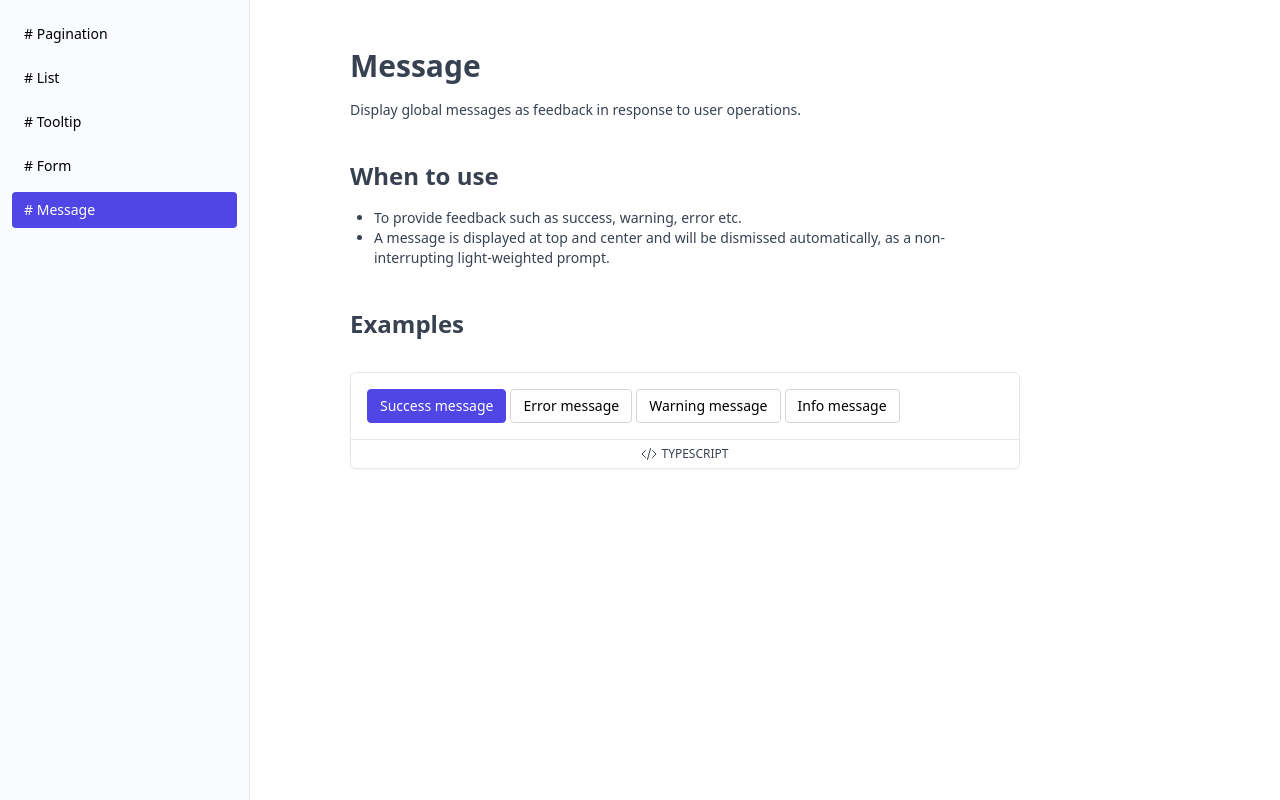
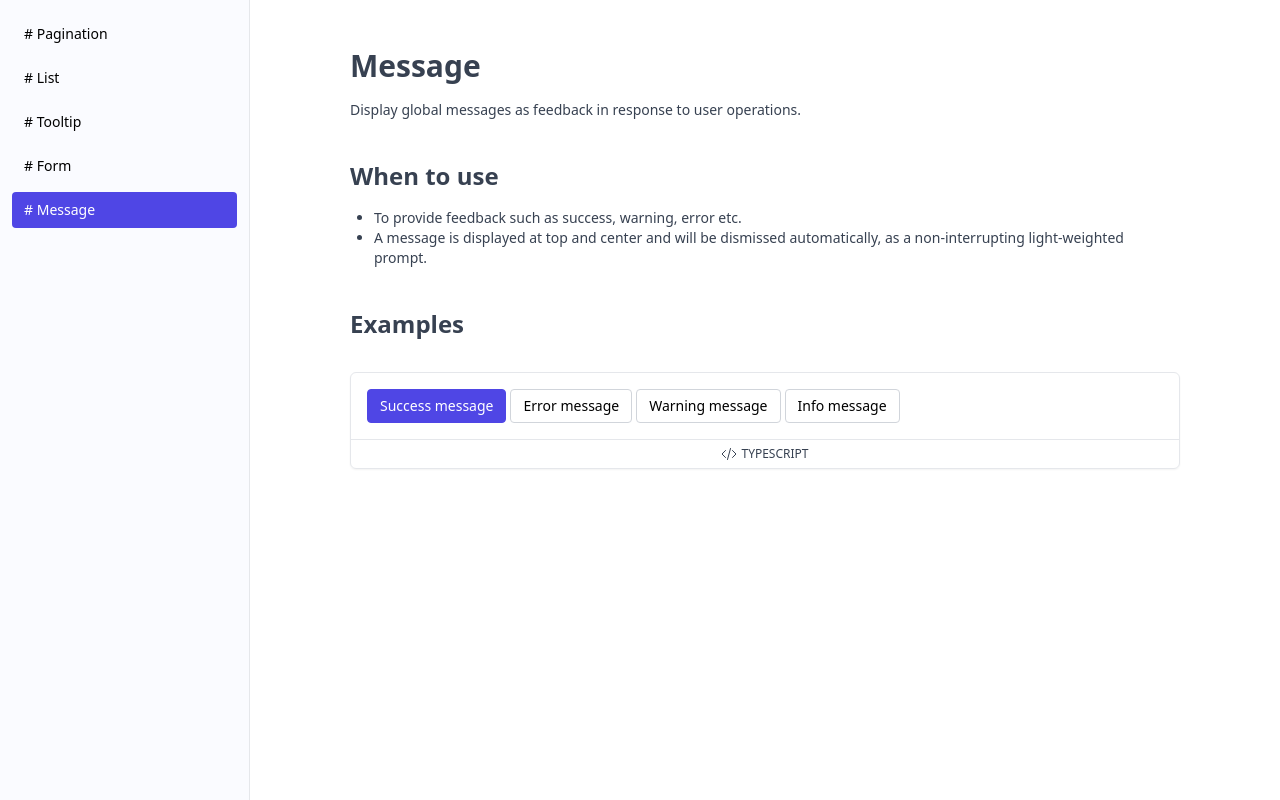
Before and after one commit to hudy9x/komponents, a React (Create React App) app: page / in a window 1280 px wide. Built offline with nearby package versions, Linux system fonts and the light colour scheme; a small style sheet from the web is missing.

Commit message:
chore: update style

```diff
--- a/src/index.css
+++ b/src/index.css
@@ -29,6 +29,7 @@ button.btn-sm {
 .tab-sidebar {
   @apply flex flex-col gap-2 h-screen bg-indigo-50/30 w-[250px];
   @apply py-4 px-3 border-r border-gray-200;
+  @apply shrink-0;
 }
 
 .tab-sidebar-item {
@@ -42,7 +43,7 @@ button.btn-sm {
 
 .tab-contents {
   @apply px-3 py-2 pb-12 relative h-screen overflow-y-auto overflow-x-hidden;
-  @apply px-[100px] w-[870px]
+  @apply px-[100px] w-full
 
 }
 
```
